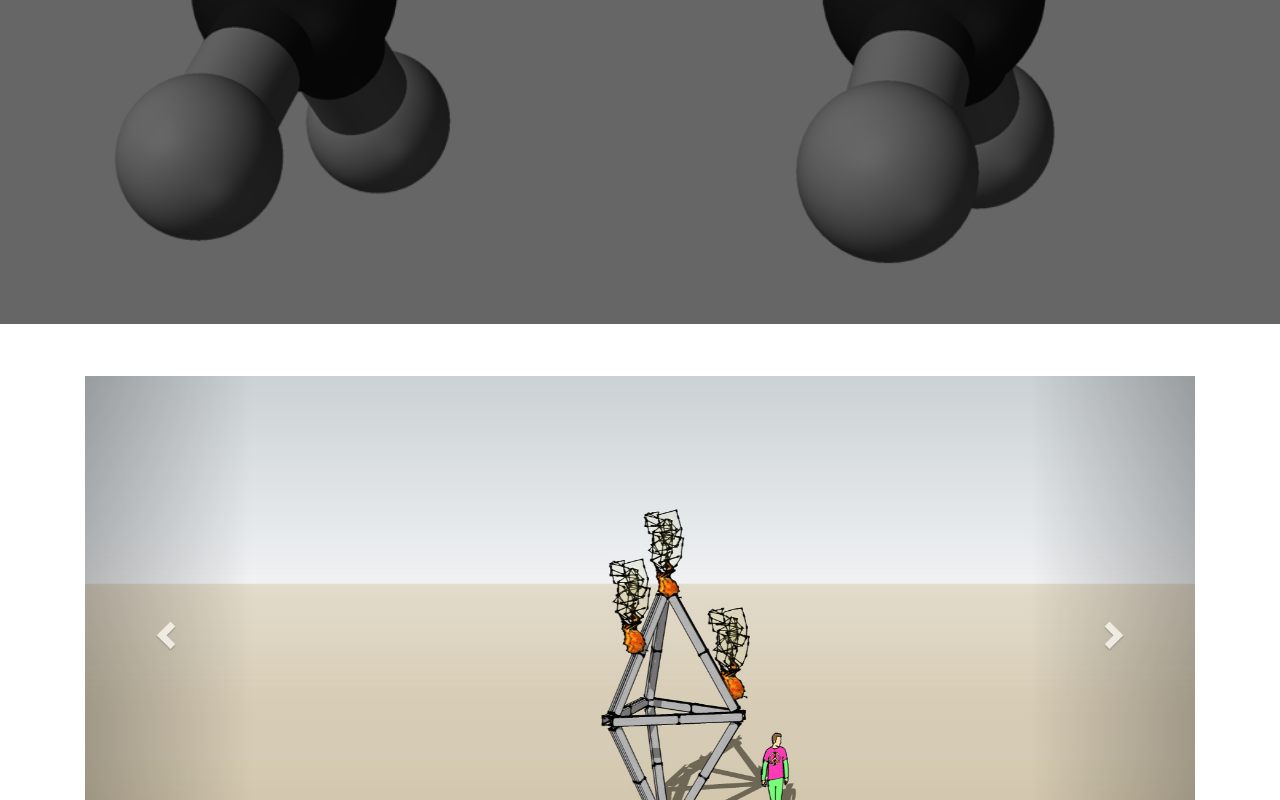
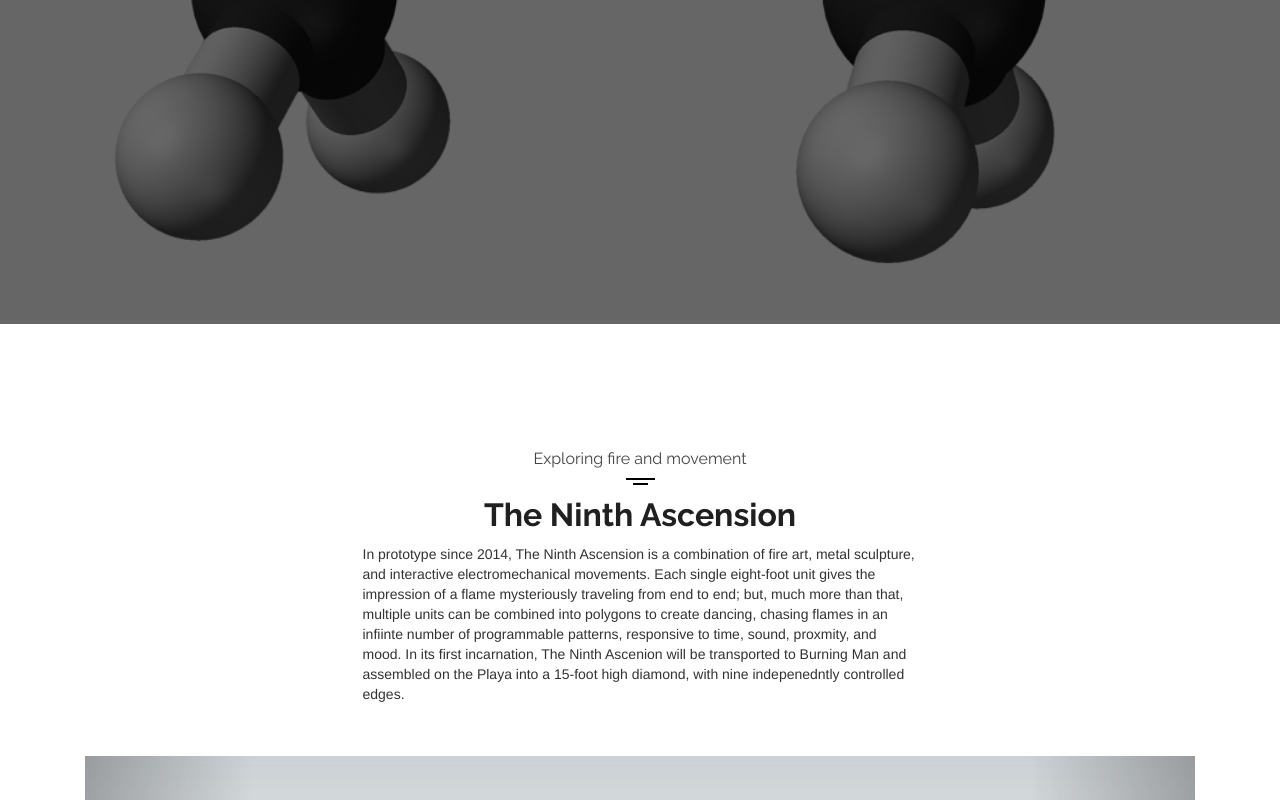
Before and after one commit to drmattyg/hydrocarbon-website, a plain HTML site: page index.html in a window 1280 px wide. Shown: the part 576-1376 px from the top of the page. Drawn offline with Linux system fonts and the light colour scheme; some packages are replaced by stand-ins of ours.

Commit message:
Added some text about the project

```diff
--- a/index.html
+++ b/index.html
@@ -79,6 +79,20 @@
       <!-- about us section -->
 
       <section class="about" id="about">
+          <section class="defaultHeadingHeader hidden-sm hidden-xs hidden-md">
+          <br>
+            <h4>Exploring fire and movement</h4>
+            <div class="borderTop"></div>
+            <div class="borderBottom"></div>
+            <h2>The Ninth Ascension</h2>
+            <div class="container">
+              <div class="row">
+                <div class="col-lg-6 col-lg-offset-3">
+            In prototype since 2014, The Ninth Ascension is a combination of fire art, metal sculpture, and interactive electromechanical movements.  Each single eight-foot unit gives the impression of a flame mysteriously traveling from end to end; but, much more than that, multiple units can be combined into polygons to create dancing, chasing flames in an infiinte number of programmable patterns, responsive to time, sound, proxmity, and mood.  In its first incarnation, The Ninth Ascenion will be transported to Burning Man and assembled on the Playa into a 15-foot high diamond, with nine indepenedntly controlled edges.
+                </div>
+              </div>
+            </div>
+        </section>
         <div class="container">
           <div class="col-lg-12 itemMockUpScreen">
 
```
